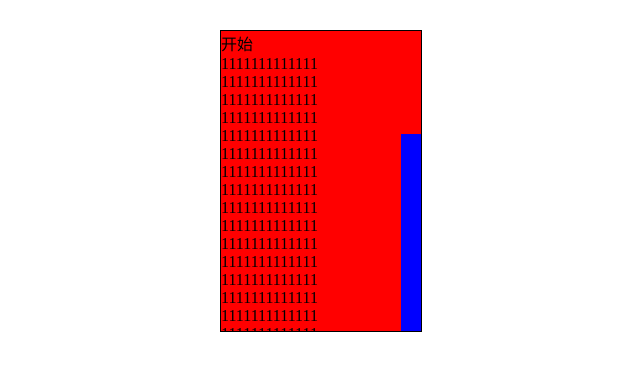
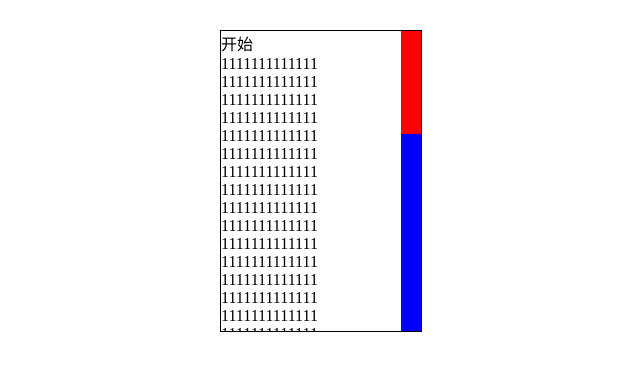
Before and after one commit to bjcangyue/web, a Jekyll site: the page _posts/2015-08-21-鼠标滚轮结合自定义滚动条.html, which Jekyll copies as it is, in a window 1280 px wide. Shown: the top 371 px of the page, without its empty margins (80-720 px from the left). Built offline with Jekyll 4.4.1, drawn with Linux system fonts in a browser that asks for light colours.

Commit message:
add some domo post

```diff
--- a/_posts/2015-08-21-鼠标滚轮结合自定义滚动条.html
+++ b/_posts/2015-08-21-鼠标滚轮结合自定义滚动条.html
@@ -33,7 +33,7 @@
 				top:30px;
 				border: 1px solid #000;
 				overflow:hidden;
-				background: red;
+				/*background: red;*/
 			}
 			#scrollContent {
 				width: 100%;
```
Also changed, not shown: other parts of _posts/2015-08-21-鼠标滚轮结合自定义滚动条.html (+0 -1 lines).
